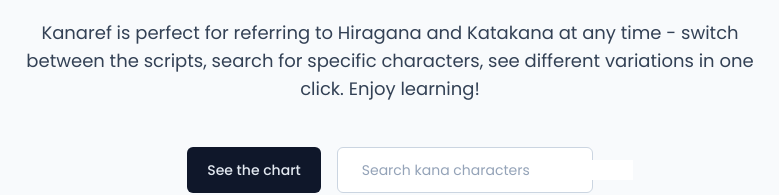
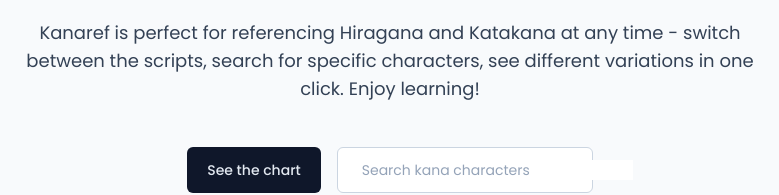
Before and after one commit to curyPD/kanaref, a website built with Parcel: page src/index.html in a window 1280 px wide. Shown: the part 293-488 px from the top of the page, 250-1029 px from the left. Built offline with nearby package versions, Linux system fonts and the light colour scheme.

Commit message:
Fix vocabulary error

```diff
--- a/src/index.html
+++ b/src/index.html
@@ -6,7 +6,7 @@
     <meta name="viewport" content="width=device-width, initial-scale=1.0" />
     <meta
       name="description"
-      content="A perfect tool for referring to Hiragana and Katakana at any time - switch between the scripts, search for specific characters, see different variations in one click. Enjoy learning!"
+      content="A perfect tool for referencing Hiragana and Katakana at any time - switch between the scripts, search for specific characters, see different variations in one click. Enjoy learning!"
     />
 
     <link rel="preconnect" href="https://fonts.googleapis.com" />
@@ -226,8 +226,8 @@
         <p
           class="mb-8 text-center text-sm leading-relaxed text-slate-700 dark:text-slate-300/80 md:mb-11 md:text-lg lg:mx-auto lg:max-w-3xl"
         >
-          Kanaref is perfect for referring to Hiragana and Katakana at any time
-          - switch between the scripts, search for specific characters, see
+          Kanaref is perfect for referencing Hiragana and Katakana at any time -
+          switch between the scripts, search for specific characters, see
           different variations in one click. Enjoy learning!
         </p>
         <div class="flex justify-center sm:space-x-4">
```
Also changed, not shown: README.md.
